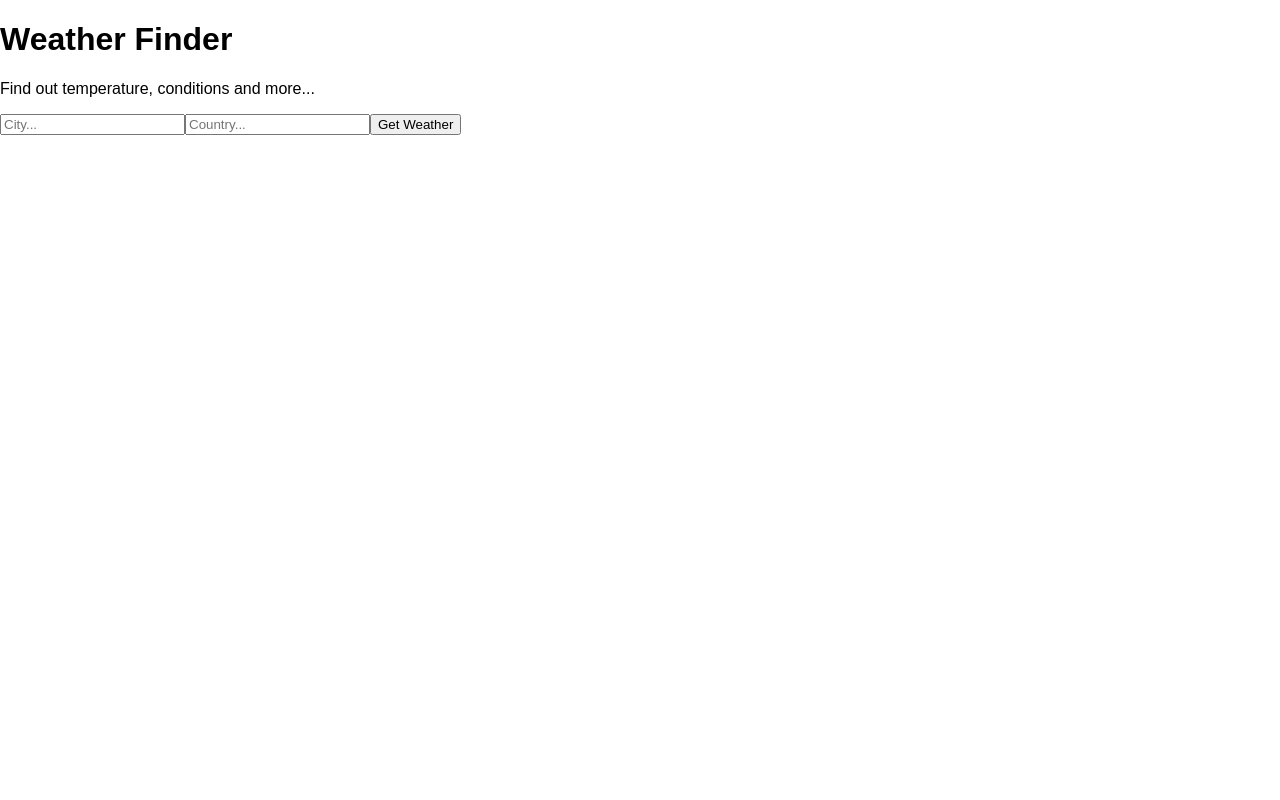
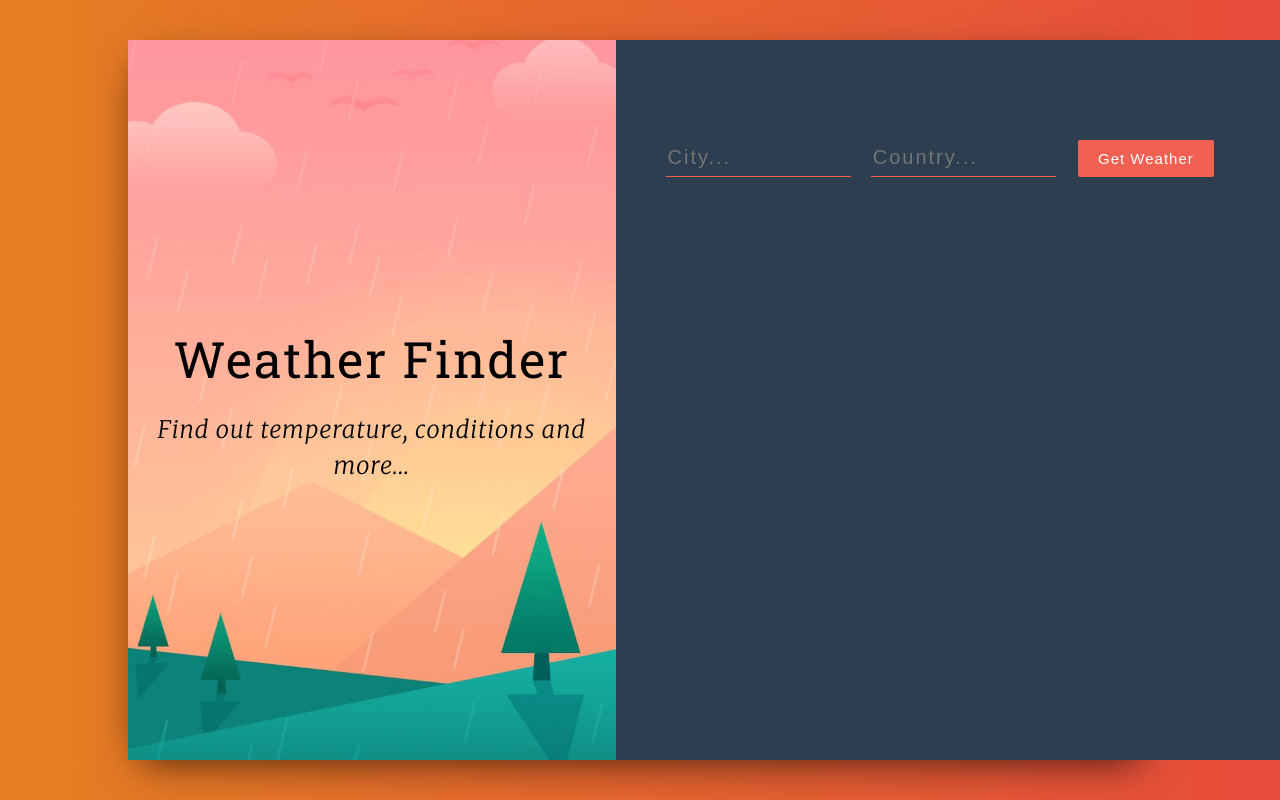
Before and after one commit to calebq2010/Weather-App, a React (Create React App) app: page / in a window 1280 px wide. Built offline with nearby package versions, Linux system fonts and the light colour scheme.

Commit message:
added the css changes

```diff
--- a/package.json
+++ b/package.json
@@ -3,6 +3,7 @@
   "version": "0.1.0",
   "private": true,
   "dependencies": {
+    "bootstrap": "^3.3.7",
     "react": "^16.4.0",
     "react-dom": "^16.4.0",
     "react-scripts": "1.1.4"
--- a/src/App.css
+++ b/src/App.css
@@ -0,0 +1,127 @@
+@import url('https://fonts.googleapis.com/css?family=Merriweather:100,200,300,300i,400,400i,700');
+@import url('https://fonts.googleapis.com/css?family=Roboto+Slab:400,700');
+@import url('https://fonts.googleapis.com/css?family=Open+Sans:300,400');
+
+body {
+  font-family: "Open Sans", serif;
+}
+
+.wrapper {
+  background: linear-gradient(to right, #e67e22, #e74c3c);
+  height: 100vh;
+  display: flex;
+  justify-content: center;
+  align-items: center;
+}
+
+.main {
+  height: 90vh;
+  background: #fff;
+  box-shadow: 0px 13px 40px -13px rgba(0,0,0,0.75);
+  width: 80%;
+  margin: 0 auto;
+}
+
+.title-container {
+  height: 90vh;
+  background: url("img/bg.jpg") center center no-repeat;
+  background-size: cover;
+  display: flex;
+  align-items: center;
+  justify-content: center;
+  text-align: center;
+  color: #000;
+}
+
+.title-container__title {
+  font-size: 50px;
+  letter-spacing: 2px;
+  line-height: 1.3;
+  font-family: 'Roboto Slab', serif;
+}
+
+.title-container__subtitle {
+  font-style: italic;
+  font-weight: 100;
+  letter-spacing: 1px;
+  line-height: 1.5;
+  font-family: "Merriweather", serif;
+}
+
+.form-container {
+  background-color: #2c3e50;
+  height: 90vh;
+  padding-top: 100px;
+  padding-left: 50px;
+}
+
+input[type="text"] {
+  background-color: transparent;
+  border: 0;
+  border-bottom: solid 1px #f16051;
+  width: 30%;
+  padding-bottom: 4px;
+  color: #fff !important;
+  font-weight: lighter;
+  letter-spacing: 2px;
+  margin-bottom: 30px;
+  margin-right: 20px;
+  font-size: 20px;
+}
+
+input[type="text"] {
+    outline: none;
+}
+
+input:-webkit-autofill {
+    -webkit-box-shadow: 0 0 0 30px #2c3e50 inset;
+    -webkit-text-fill-color: #fff !important;
+}
+
+button {
+  border: 0;
+  padding: 8px 20px;
+  margin: 0 2px;
+  border-radius: 2px;
+  font-weight: lighter;
+  letter-spacing: 1px;
+  font-size: 15px;
+  cursor: pointer;
+  background-color: #f16051;
+  color: #fff;
+  font-weight: 100;
+}
+
+button:active {
+  outline: none;
+}
+
+.weather__info {
+  width: 60%;
+  font-size: 20px;
+  font-weight: 200;
+  letter-spacing: 2px;
+}
+
+.weather__key {
+  color: #f16051;
+  border-bottom: solid 2px rgba(255,255,255,0.06);
+  padding: 20px 0 20px 0;
+  font-weight: 400;
+}
+
+.weather__key:last-child {
+  border: 0;
+}
+
+.weather__value {
+  color: #fff;
+  font-weight: 200;
+}
+
+.weather__error {
+  color: #f16051;
+  font-size: 20px;
+  letter-spacing: 1px;
+  font-weight: 200;
+}
--- a/src/App.js
+++ b/src/App.js
@@ -66,9 +66,14 @@
   render (){
     return (
       <div>
-
+       <div className="wrapper">
+         <div className="main">
+           <div className="container">
+             <div className="row">
+                <div className="col-xs-5 title-container">
                   <Titles />
-
+                </div>
+                <div class="col-xs-7 form-container">
                    <Form getWeather={this.getWeather} />
 
                     <Weather
@@ -83,8 +88,14 @@
                     />
 
                 </div>
+             </div>
+           </div>
+         </div>
+       </div>
+      </div>
     );
   }
-}
+};
+
 
 export default App;
--- a/src/components/Form.js
+++ b/src/components/Form.js
@@ -3,8 +3,8 @@
 const Form = (props) => {
 	return (
 		<form onSubmit={props.getWeather}>
-			<input type="text" name="city" placeholder="City..." />
-			<input type="text" name="country" placeholder="Country..." />
+			<input type="text" name="city" placeholder="City..." placeholderTextColor="white" />
+			<input type="text" name="country" placeholder="Country..." placeholderTextColor="white" />
 			<button>Get Weather</button>
 		</form>
 	);
--- a/src/components/Titles.js
+++ b/src/components/Titles.js
@@ -3,21 +3,10 @@
 const Titles = (props) => {
 	return (
 		<div>
-			<h1>Weather Finder</h1>
-			<p>Find out temperature, conditions and more...</p>
+			<h1 className="title-container__title">Weather Finder</h1>
+			<h3 className="title-container__subtitle">Find out temperature, conditions and more...</h3>
 		</div>
 	);
 }
 
-// class Titles extends React.Component {
-// 	render(){
-// 		return (
-// 			<div>
-// 				<h1>Weather Finder</h1>
-// 				<p>Find out temperature, conditions and more...</p>
-// 			</div>
-// 		);
-// 	}
-// };
-
 export default Titles;
--- a/src/components/Weather.js
+++ b/src/components/Weather.js
@@ -2,12 +2,30 @@
 
 const Weather = (props) => {
 	return (
-		<div>
-			{ props.city && props.country && <p>Location: {props.country}, {props.city}</p>}
-			{ props.temperature && <p>Temperature: {props.temperature}</p>}
-			{ props.humidity && <p>Humidity: {props.humidity}</p>}
-			{ props.description && <p>Conditions: {props.description}</p>}
-			{ props.error && <p>{props.error}</p>}
+		<div className = "weather__info">
+			{
+				props.city && props.country && <p className = "weather__key">Location:
+					<span className = "weather__value"> {props.country}, {props.city}</span>
+				</p>
+			}
+			{
+				props.temperature && <p className = "weather__key">Temperature:
+					<span className = "weather__value"> {props.temperature}</span>
+				</p>
+			}
+			{
+				props.humidity && <p className = "weather__key">Humidity:
+					<span className = "weather__value"> {props.humidity}</span>
+				</p>
+			}
+			{
+				props.description && <p className = "weather__key">Conditions:
+					<span className = "weather__value"> {props.description}</span>
+				</p>
+			}
+			{
+				props.error && <p className = "weather__key">{props.error}</p>
+			}
 		</div>
 	);
 }
--- a/src/index.js
+++ b/src/index.js
@@ -1,5 +1,7 @@
 import React from 'react';
 import ReactDOM from 'react-dom';
+import 'bootstrap/dist/css/bootstrap.min.css';
+import "./App.css";
 import './index.css';
 import App from './App';
 import registerServiceWorker from './registerServiceWorker';
```
Also changed, not shown: src/img/bg.jpg (added), 1 other file (tests, documents, lock files or other folders). Lines whose indentation alone changed are shown as unchanged.
